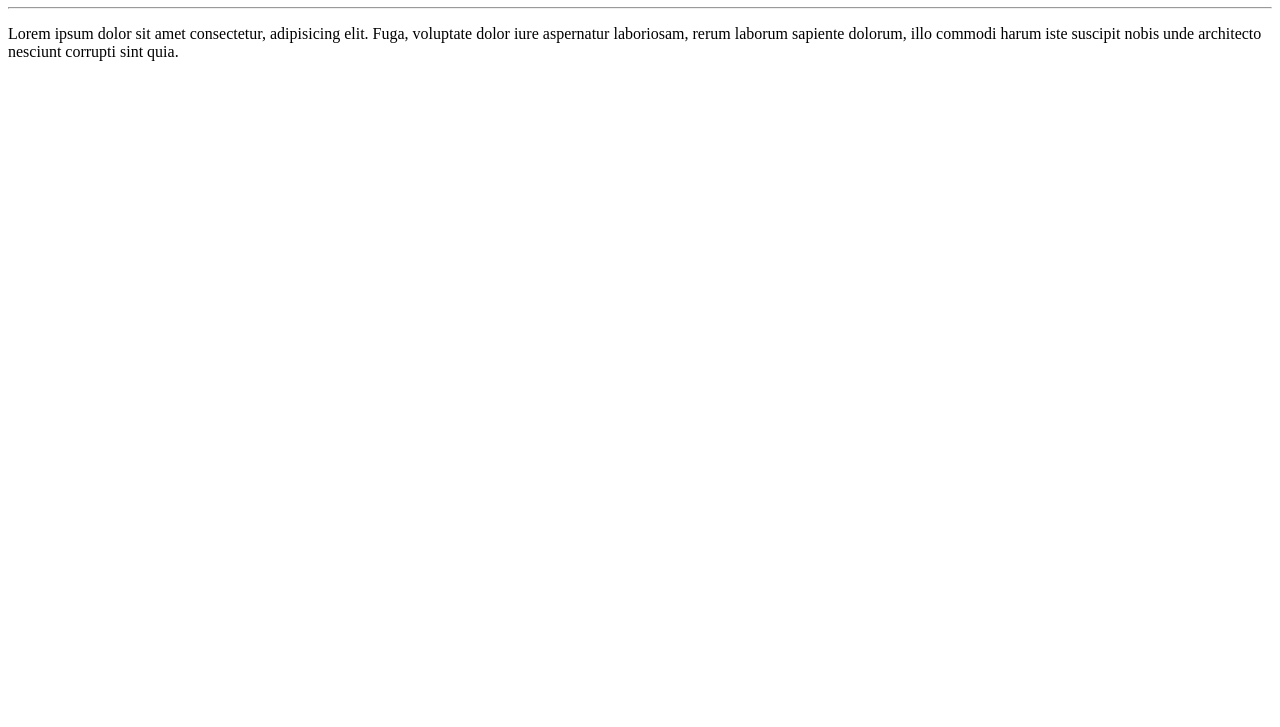
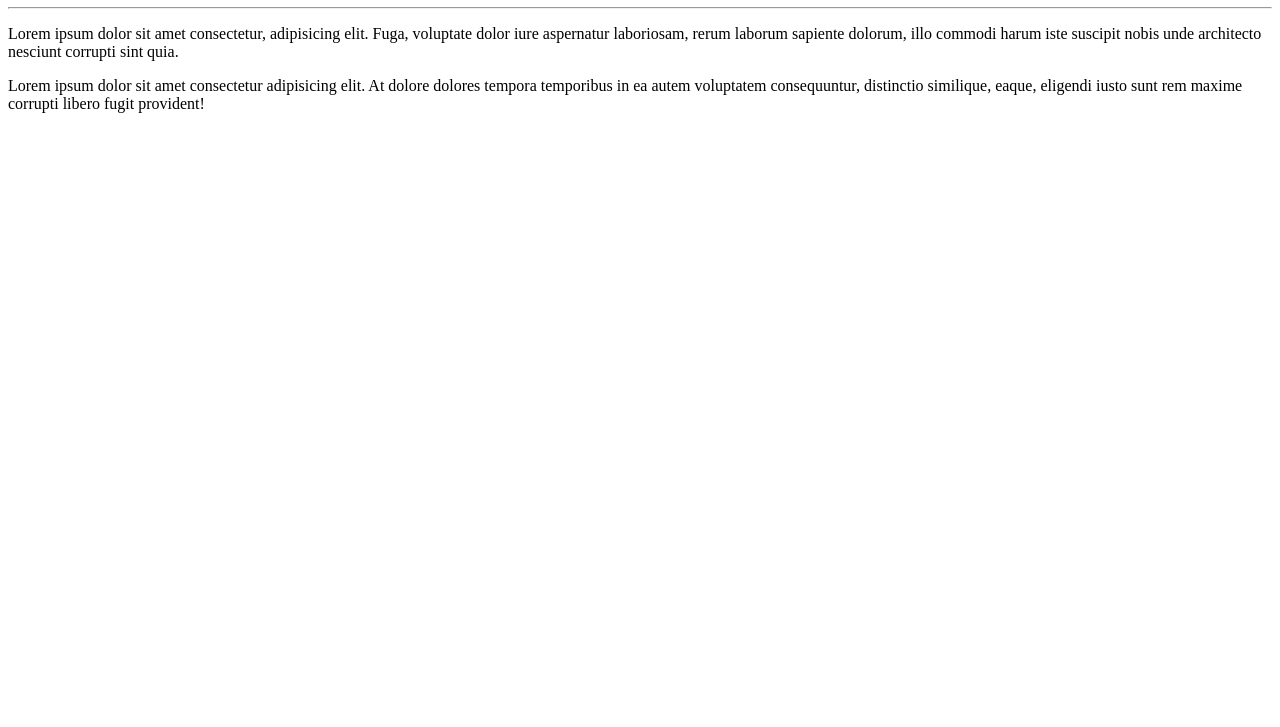
Before and after one commit to luisfrog21/Ola-Mundo, a plain HTML site: page site-exemplo/index.html in a window 1280 px wide. Shown: the part 73-800 px from the top of the page. Drawn offline with Linux system fonts and the light colour scheme.

Commit message:
adicionei um parágrafo

```diff
--- a/site-exemplo/index.html
+++ b/site-exemplo/index.html
@@ -9,5 +9,6 @@
     <h1>Olá, Mundo!</h1>
     <hr>
     <p>Lorem ipsum dolor sit amet consectetur, adipisicing elit. Fuga, voluptate dolor iure aspernatur laboriosam, rerum laborum sapiente dolorum, illo commodi harum iste suscipit nobis unde architecto nesciunt corrupti sint quia.</p>
+    <p>Lorem ipsum dolor sit amet consectetur adipisicing elit. At dolore dolores tempora temporibus in ea autem voluptatem consequuntur, distinctio similique, eaque, eligendi iusto sunt rem maxime corrupti libero fugit provident!</p>
 </body>
 </html>
```
